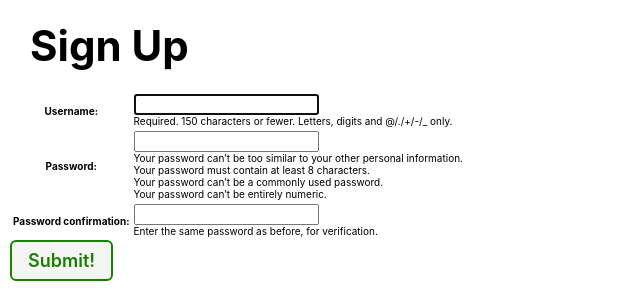
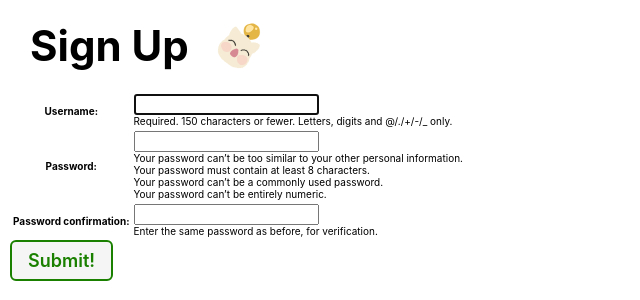
Before and after one commit to kei-the-gae/ffxiv-recruitment-tracker, a Django app: page /accounts/signup/ in a window 1280 px wide. Shown: the part 55-355 px from the top of the page, without its empty margins (0-640 px from the left). Run offline with Django 5.2, Linux system fonts and the light colour scheme.

```diff
--- a/main_app/templates/base.html
+++ b/main_app/templates/base.html
@@ -15,7 +15,7 @@
     <header>
       <div class="header-logo-container">
         <a href="/">
-          <img id="cactuar" src="static/images/cactuar-icon.png" alt="cactuar icon" />
+          <img id="cactuar" src="{% static 'images/cactuar-icon.png' %}" alt="cactuar icon" />
         </a>
       </div>
       <nav>
--- a/main_app/templates/signup.html
+++ b/main_app/templates/signup.html
@@ -1,12 +1,12 @@
 {% extends 'base.html' %}
 {% load static %}
 {% block head %}
-<link rel="stylesheet" href="{% static 'css/form.css' %}" />
+{% comment %} <link rel="stylesheet" href="{% static 'css/form.css' %}" /> {% endcomment %}
 {% endblock %}
 {% block content %}
 <div class="page-header">
   <h1>Sign Up</h1>
-  {% comment %} <img src="{% static '' %}" alt="picture goes here" /> {% endcomment %}
+  <img src="{% static 'images/moogle-icon.png' %}" alt="moogle icon" />
 </div>
 {% if error_message %}
   <p class="red-text">{{ error_message }}</p>
```
Also changed, not shown: main_app/static/images/moogle-icon.png (added).
